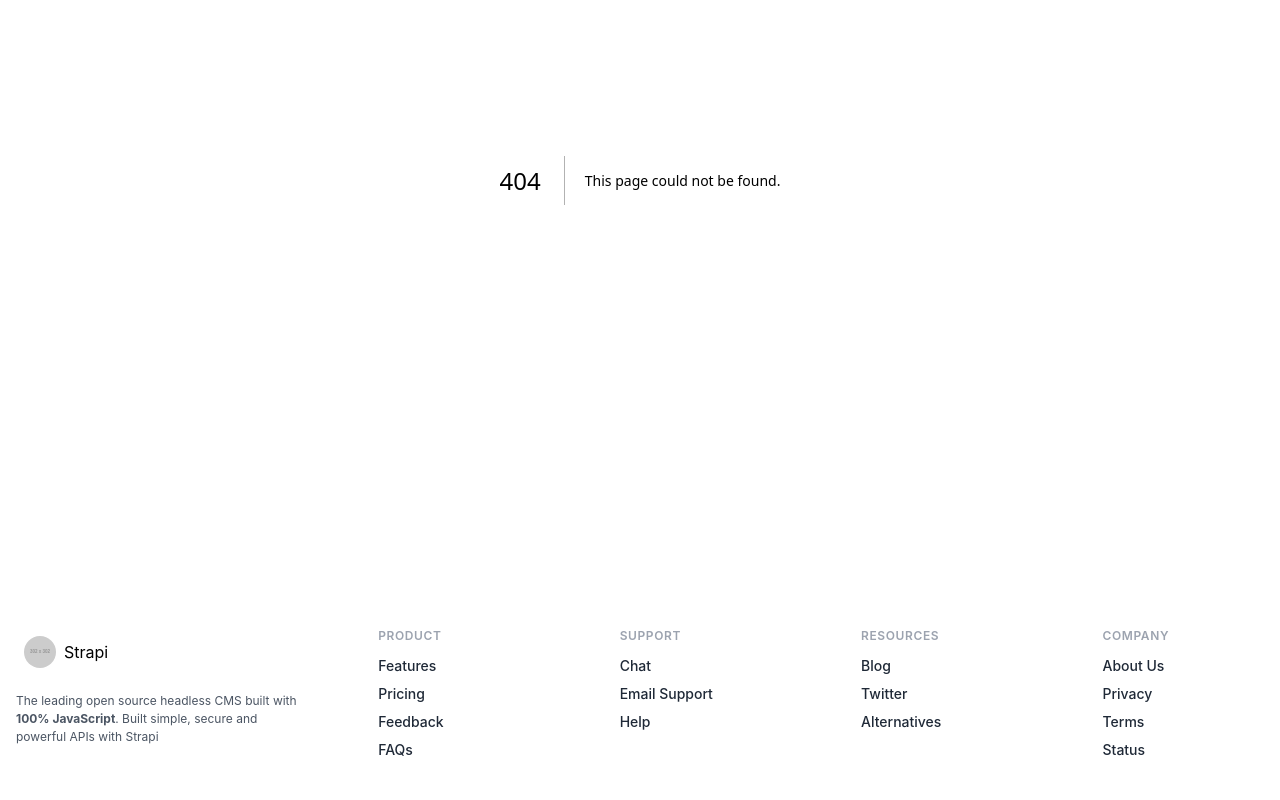
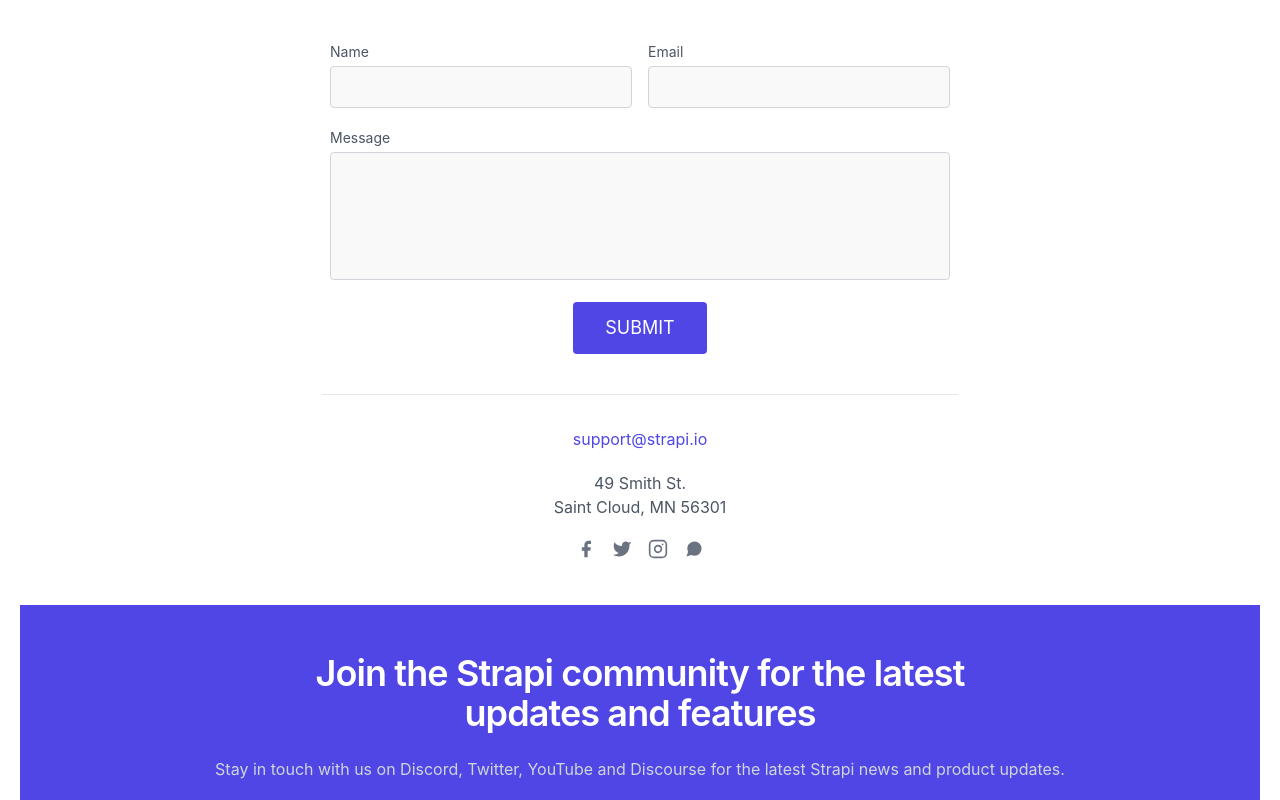
Before and after one commit to PaulBratslavsky/next-13-corporate-template, a Next.js app: page /contact in a window 1280 px wide. Before the commit this address had no page. Shown: the part 300-1100 px from the top of the page. Built offline with nearby package versions, Linux system fonts and the light colour scheme.

Commit message:
styled contact page

```diff
--- /dev/null
+++ b/app/contact/layout.jsx
@@ -0,0 +1,34 @@
+import React from 'react'
+
+const layout = ({children}) => {
+  return (
+    <section className="relative text-gray-600 body-font">
+        <div className="container px-5 py-24 mx-auto">
+            <div className="flex flex-col w-full mb-12 text-center">
+             <h1 className="block pb-2 mb-5 text-4xl font-extrabold leading-none tracking-normal text-transparent md:text-6xl md:tracking-tight bg-clip-text bg-gradient-to-l from-blue-600 to-indigo-600">Get in touch</h1>
+            <p className="mx-auto text-base leading-relaxed lg:w-2/3">We&apos;d love to hear from you.</p>
+            </div>
+
+            <div>{children}</div>
+
+            <div className="container flex flex-col items-center px-4 py-12 mx-auto mt-10 text-center bg-indigo-600">
+                <h2 className="max-w-2xl mx-auto text-3xl font-semibold tracking-tight text-white xl:text-4xl">
+                    Join the Strapi community for the latest updates and features
+                </h2>
+
+                <p className="max-w-4xl mt-6 text-center text-gray-300">
+                    Stay in touch with us on Discord, Twitter, YouTube and Discourse for the latest Strapi news and product updates.
+                </p>
+
+                <div className="inline-flex w-full mt-6 sm:w-auto">
+                    <a href="https://discord.com/invite/strapi" className="inline-flex items-center justify-center w-full px-6 py-4 font-semibold text-white capitalize duration-300 border border-white rounded hover:text-black hover:border-black focus:ring focus:ring-blue-300 focus:ring-opacity-80">
+                        JOIN NOW
+                    </a>
+                </div>
+            </div>
+        </div>
+    </section>
+  )
+}
+
+export default layout
--- /dev/null
+++ b/app/contact/page.jsx
@@ -0,0 +1,62 @@
+import React from 'react'
+
+const ContactPage = () => {
+  return (
+    <div className="mx-auto lg:w-1/2 md:w-2/3">
+      <div className="flex flex-wrap -m-2">
+        <div className="w-1/2 p-2">
+          <div className="relative">
+            <label for="name" className="text-sm leading-7 text-gray-600">Name</label>
+            <input type="text" id="name" name="name" className="w-full px-3 py-1 text-base leading-8 text-gray-700 transition-colors duration-200 ease-in-out bg-gray-100 bg-opacity-50 border border-gray-300 rounded outline-none focus:border-indigo-600 focus:bg-white focus:ring-2 focus:ring-indigo-200" />
+          </div>
+        </div>
+        <div className="w-1/2 p-2">
+          <div className="relative">
+            <label for="email" className="text-sm leading-7 text-gray-600">Email</label>
+            <input type="email" id="email" name="email" className="w-full px-3 py-1 text-base leading-8 text-gray-700 transition-colors duration-200 ease-in-out bg-gray-100 bg-opacity-50 border border-gray-300 rounded outline-none focus:border-indigo-600 focus:bg-white focus:ring-2 focus:ring-indigo-200" />
+          </div>
+        </div>
+        <div className="w-full p-2">
+          <div className="relative">
+            <label for="message" className="text-sm leading-7 text-gray-600">Message</label>
+            <textarea id="message" name="message" className="w-full h-32 px-3 py-1 text-base leading-6 text-gray-700 transition-colors duration-200 ease-in-out bg-gray-100 bg-opacity-50 border border-gray-300 rounded outline-none resize-none focus:border-indigo-600 focus:bg-white focus:ring-2 focus:ring-indigo-200" data-gramm="false" wt-ignore-input="true"></textarea>
+          </div>
+        </div>
+        <div className="w-full p-2">
+          <button className="flex px-8 py-3 mx-auto text-lg text-white bg-indigo-600 border-0 rounded focus:outline-none hover:bg-indigo-600">SUBMIT</button>
+        </div>
+        <div className="w-full p-2 pt-8 mt-8 text-center border-t border-gray-200">
+          <a className="text-indigo-600">support@strapi.io</a>
+          <p className="my-5 leading-normal">49 Smith St.
+            <br />Saint Cloud, MN 56301
+          </p>
+          <span className="inline-flex">
+            <a className="text-gray-500">
+              <svg fill="currentColor" stroke-linecap="round" stroke-linejoin="round" stroke-width="2" className="w-5 h-5" viewBox="0 0 24 24">
+                <path d="M18 2h-3a5 5 0 00-5 5v3H7v4h3v8h4v-8h3l1-4h-4V7a1 1 0 011-1h3z"></path>
+              </svg>
+            </a>
+            <a className="ml-4 text-gray-500">
+              <svg fill="currentColor" stroke-linecap="round" stroke-linejoin="round" stroke-width="2" className="w-5 h-5" viewBox="0 0 24 24">
+                <path d="M23 3a10.9 10.9 0 01-3.14 1.53 4.48 4.48 0 00-7.86 3v1A10.66 10.66 0 013 4s-4 9 5 13a11.64 11.64 0 01-7 2c9 5 20 0 20-11.5a4.5 4.5 0 00-.08-.83A7.72 7.72 0 0023 3z"></path>
+              </svg>
+            </a>
+            <a className="ml-4 text-gray-500">
+              <svg fill="none" stroke="currentColor" stroke-linecap="round" stroke-linejoin="round" stroke-width="2" className="w-5 h-5" viewBox="0 0 24 24">
+                <rect width="20" height="20" x="2" y="2" rx="5" ry="5"></rect>
+                <path d="M16 11.37A4 4 0 1112.63 8 4 4 0 0116 11.37zm1.5-4.87h.01"></path>
+              </svg>
+            </a>
+            <a className="ml-4 text-gray-500">
+              <svg fill="currentColor" stroke-linecap="round" stroke-linejoin="round" stroke-width="2" className="w-5 h-5" viewBox="0 0 24 24">
+                <path d="M21 11.5a8.38 8.38 0 01-.9 3.8 8.5 8.5 0 01-7.6 4.7 8.38 8.38 0 01-3.8-.9L3 21l1.9-5.7a8.38 8.38 0 01-.9-3.8 8.5 8.5 0 014.7-7.6 8.38 8.38 0 013.8-.9h.5a8.48 8.48 0 018 8v.5z"></path>
+              </svg>
+            </a>
+          </span>
+        </div>
+      </div>
+    </div>
+  )
+}
+
+export default ContactPage
```
